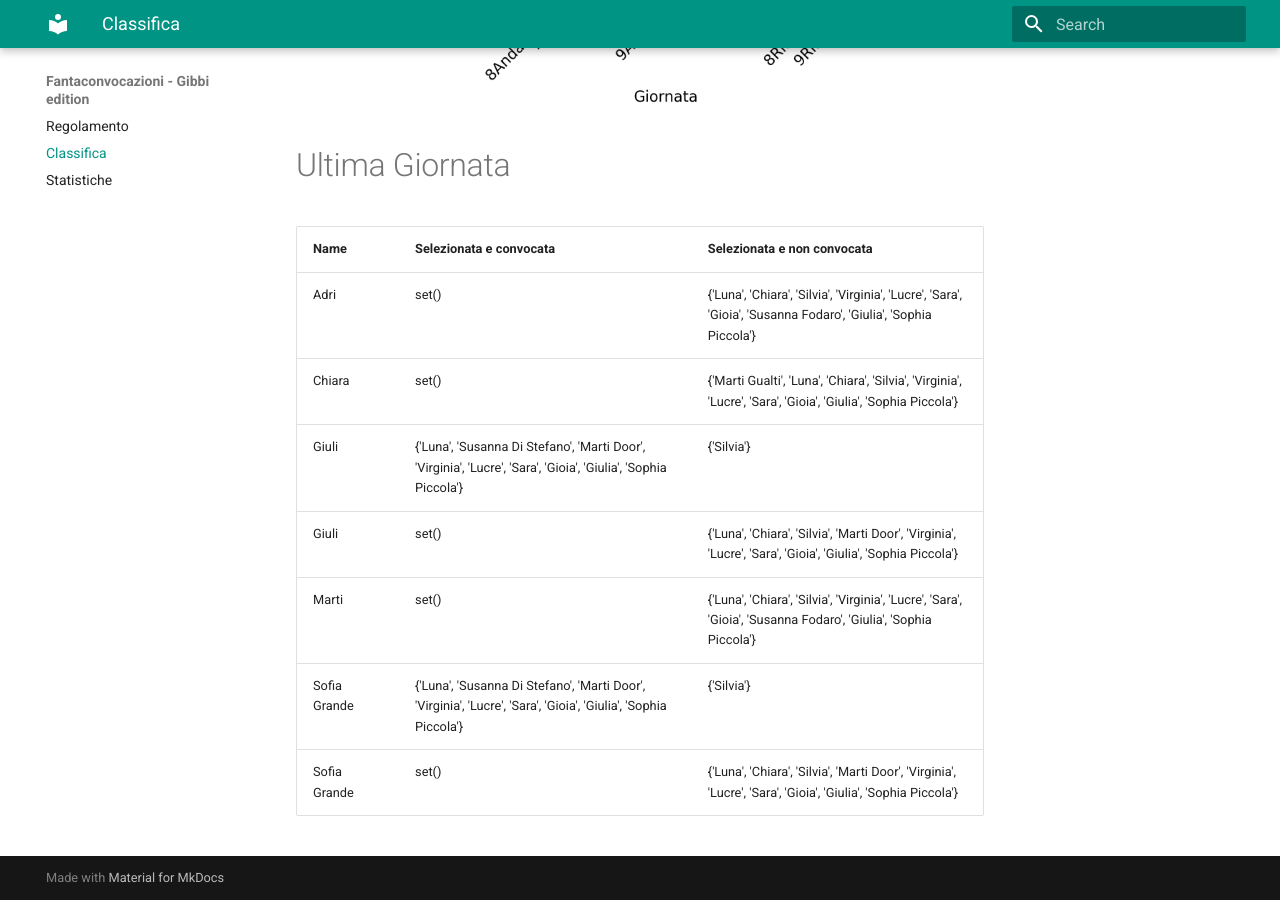
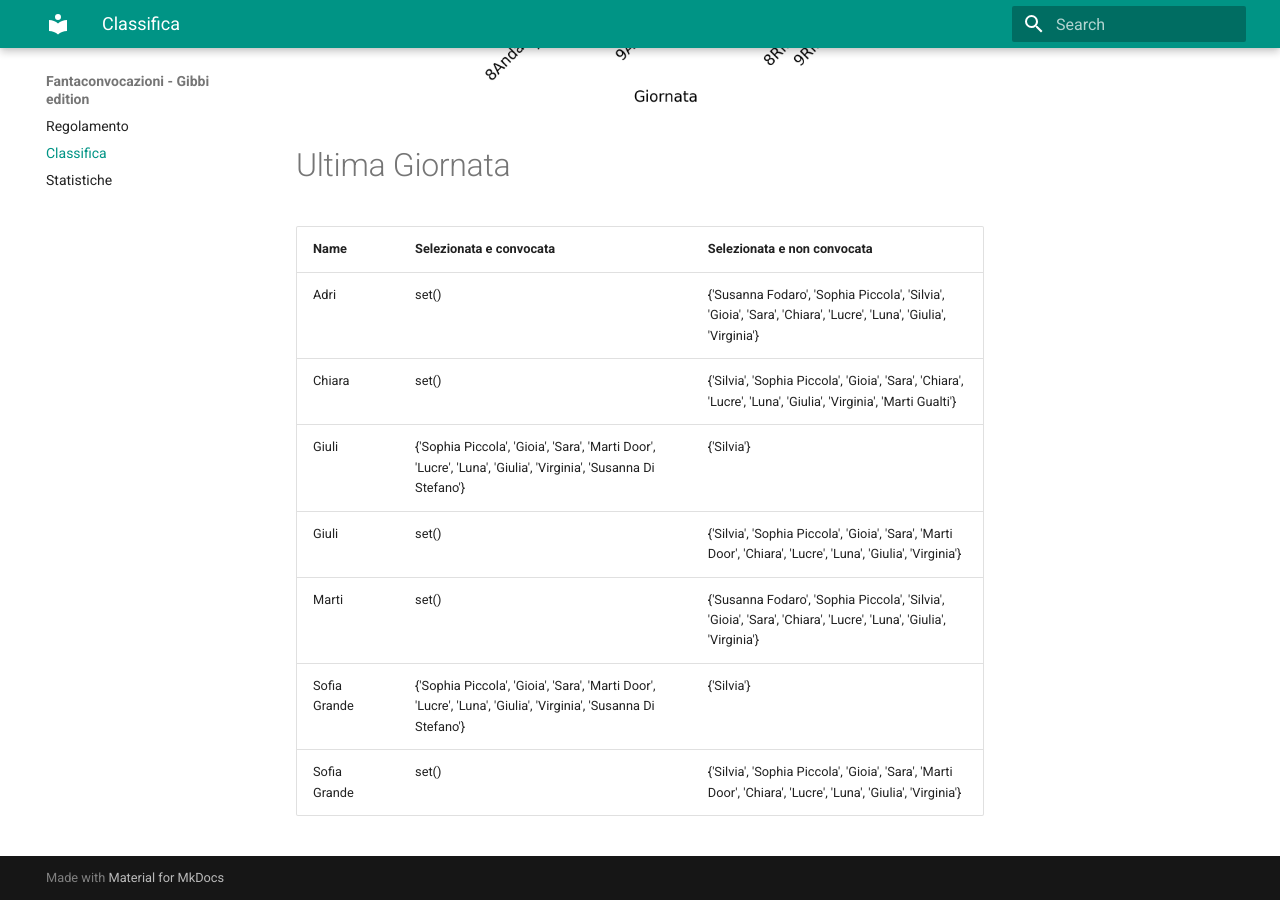
Before and after one commit to martinig94/fantagibbi, an MkDocs documentation site: the page built from docs/Classifica.md, in a window 1280 px wide and 900 px high, scrolled down 1003 px. Built offline with MkDocs 1.6.1 and Material for MkDocs 9.7.7, drawn with Linux system fonts in a browser that asks for light colours.

Commit message:
Auto-update from main.py

```diff
--- a/docs/Classifica.md
+++ b/docs/Classifica.md
@@ -18,11 +18,11 @@
 <!-- START_TABLE CORRECT -->
 | Name         | Selezionata e convocata                                                                                        | Selezionata e non convocata                                                                                      |
 |:-------------|:---------------------------------------------------------------------------------------------------------------|:-----------------------------------------------------------------------------------------------------------------|
-| Adri         | set()                                                                                                          | {'Luna', 'Chiara', 'Silvia', 'Virginia', 'Lucre', 'Sara', 'Gioia', 'Susanna Fodaro', 'Giulia', 'Sophia Piccola'} |
-| Chiara       | set()                                                                                                          | {'Marti Gualti', 'Luna', 'Chiara', 'Silvia', 'Virginia', 'Lucre', 'Sara', 'Gioia', 'Giulia', 'Sophia Piccola'}   |
-| Giuli        | {'Luna', 'Susanna Di Stefano', 'Marti Door', 'Virginia', 'Lucre', 'Sara', 'Gioia', 'Giulia', 'Sophia Piccola'} | {'Silvia'}                                                                                                       |
-| Giuli        | set()                                                                                                          | {'Luna', 'Chiara', 'Silvia', 'Marti Door', 'Virginia', 'Lucre', 'Sara', 'Gioia', 'Giulia', 'Sophia Piccola'}     |
-| Marti        | set()                                                                                                          | {'Luna', 'Chiara', 'Silvia', 'Virginia', 'Lucre', 'Sara', 'Gioia', 'Susanna Fodaro', 'Giulia', 'Sophia Piccola'} |
-| Sofia Grande | {'Luna', 'Susanna Di Stefano', 'Marti Door', 'Virginia', 'Lucre', 'Sara', 'Gioia', 'Giulia', 'Sophia Piccola'} | {'Silvia'}                                                                                                       |
-| Sofia Grande | set()                                                                                                          | {'Luna', 'Chiara', 'Silvia', 'Marti Door', 'Virginia', 'Lucre', 'Sara', 'Gioia', 'Giulia', 'Sophia Piccola'}     |
+| Adri         | set()                                                                                                          | {'Susanna Fodaro', 'Sophia Piccola', 'Silvia', 'Gioia', 'Sara', 'Chiara', 'Lucre', 'Luna', 'Giulia', 'Virginia'} |
+| Chiara       | set()                                                                                                          | {'Silvia', 'Sophia Piccola', 'Gioia', 'Sara', 'Chiara', 'Lucre', 'Luna', 'Giulia', 'Virginia', 'Marti Gualti'}   |
+| Giuli        | {'Sophia Piccola', 'Gioia', 'Sara', 'Marti Door', 'Lucre', 'Luna', 'Giulia', 'Virginia', 'Susanna Di Stefano'} | {'Silvia'}                                                                                                       |
+| Giuli        | set()                                                                                                          | {'Silvia', 'Sophia Piccola', 'Gioia', 'Sara', 'Marti Door', 'Chiara', 'Lucre', 'Luna', 'Giulia', 'Virginia'}     |
+| Marti        | set()                                                                                                          | {'Susanna Fodaro', 'Sophia Piccola', 'Silvia', 'Gioia', 'Sara', 'Chiara', 'Lucre', 'Luna', 'Giulia', 'Virginia'} |
+| Sofia Grande | {'Sophia Piccola', 'Gioia', 'Sara', 'Marti Door', 'Lucre', 'Luna', 'Giulia', 'Virginia', 'Susanna Di Stefano'} | {'Silvia'}                                                                                                       |
+| Sofia Grande | set()                                                                                                          | {'Silvia', 'Sophia Piccola', 'Gioia', 'Sara', 'Marti Door', 'Chiara', 'Lucre', 'Luna', 'Giulia', 'Virginia'}     |
 <!-- END_TABLE CORRECT -->
```
